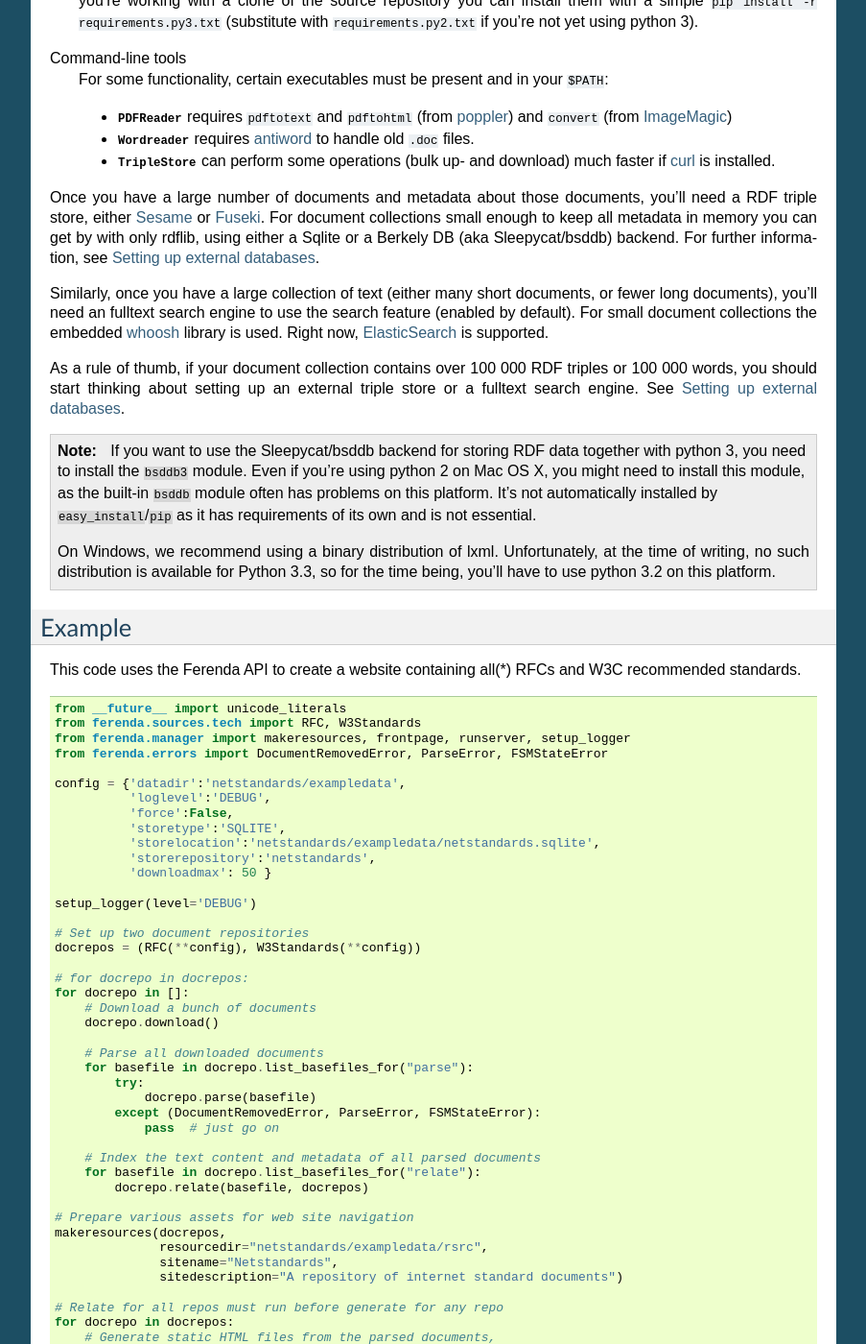
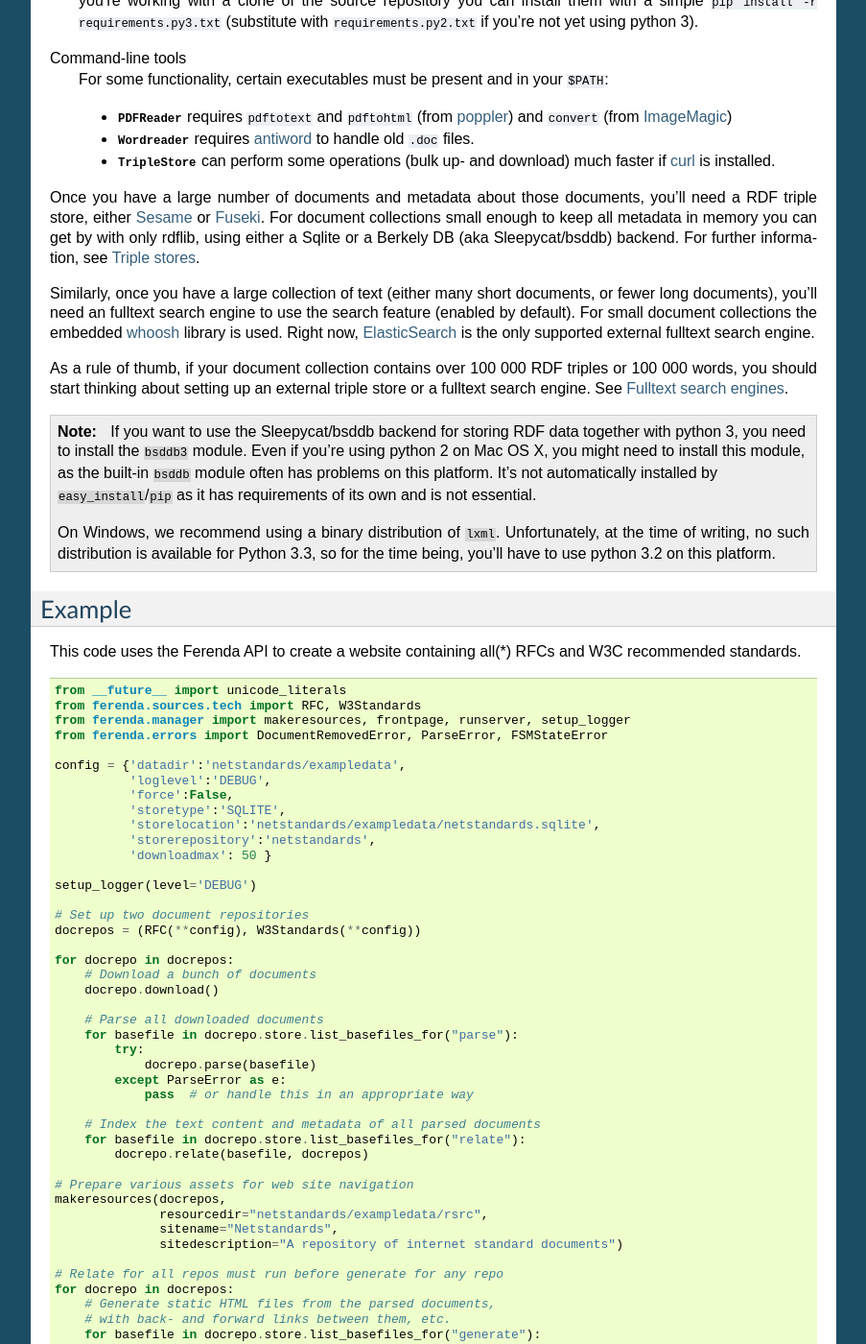
Before and after one commit to staffanm/ferenda, a Sphinx documentation site: the page built from doc/intro.rst, in a window 1280 px wide and 1400 px high, scrolled down 675 px. Shown: the whole window at 96% size, without its empty margins (198-1101 px from the left). Built offline with Sphinx 7.4.7, drawn with Linux system fonts in a browser that asks for light colours.

Commit message:
misc py26 bugs + doc updates

```diff
--- a/README.rst
+++ b/README.rst
@@ -4,7 +4,7 @@ helps with downloading documents, parsing them to add explicit
 semantic structure and RDF-based metadata, finding relationships
 between documents, and publishing the results.
 
-.. image:: https://travis-ci.org/staffanm/ferenda.png
+.. image:: https://travis-ci.org/staffanm/ferenda.png?branch=master
     :target: http://travis-ci.org/staffanm/ferenda/
 
 .. image:: https://coveralls.io/repos/staffanm/ferenda/badge.png?branch=master
--- a/doc/intro-example.py
+++ b/doc/intro-example.py
@@ -16,20 +16,19 @@ setup_logger(level='DEBUG')
 # Set up two document repositories
 docrepos = (RFC(**config), W3Standards(**config))
 
-# for docrepo in docrepos:
-for docrepo in []:
+for docrepo in docrepos:
     # Download a bunch of documents
     docrepo.download()
 
     # Parse all downloaded documents
-    for basefile in docrepo.list_basefiles_for("parse"):
+    for basefile in docrepo.store.list_basefiles_for("parse"):
         try:
             docrepo.parse(basefile)
-        except (DocumentRemovedError, ParseError, FSMStateError):
-            pass  # just go on
+        except ParseError as e:
+            pass  # or handle this in an appropriate way
 
     # Index the text content and metadata of all parsed documents
-    for basefile in docrepo.list_basefiles_for("relate"):
+    for basefile in docrepo.store.list_basefiles_for("relate"):
         docrepo.relate(basefile, docrepos)
 
 # Prepare various assets for web site navigation
@@ -42,7 +41,7 @@ makeresources(docrepos,
 for docrepo in docrepos:
     # Generate static HTML files from the parsed documents,
     # with back- and forward links between them, etc.
-    for basefile in docrepo.list_basefiles_for("generate"):
+    for basefile in docrepo.store.list_basefiles_for("generate"):
         docrepo.generate(basefile)
 
     # Generate a table of contents of all available documents
--- a/doc/intro.rst
+++ b/doc/intro.rst
@@ -66,20 +66,20 @@ documents, you'll need a RDF triple store, either `Sesame
 document collections small enough to keep all metadata in memory you
 can get by with only rdflib, using either a Sqlite or a Berkely DB
 (aka Sleepycat/bsddb) backend. For further information, see
-:doc:`external-dbs`.
+:ref:`external-triplestore`.
 
 Similarly, once you have a large collection of text (either many short
 documents, or fewer long documents), you'll need an fulltext search
 engine to use the search feature (enabled by default). For small
 document collections the embedded `whoosh
 <https://bitbucket.org/mchaput/whoosh/wiki/Home>`_ library is
-used. Right now, `ElasticSearch <http://www.elasticsearch.org/>`_ is
-supported.
+used. Right now, `ElasticSearch <http://www.elasticsearch.org/>`_ is the only
+supported external fulltext search engine.
 
 As a rule of thumb, if your document collection contains over 100 000
 RDF triples or 100 000 words, you should start thinking about setting
 up an external triple store or a fulltext search engine. See
-:doc:`external-dbs`.
+:ref:`external-fulltext`.
 
 .. note::
 
@@ -92,7 +92,7 @@ up an external triple store or a fulltext search engine. See
    not essential.
 
    On Windows, we recommend using a binary distribution
-   of lxml. Unfortunately, at the time of writing, no such
+   of ``lxml``. Unfortunately, at the time of writing, no such
    distribution is available for Python 3.3, so for the time
    being, you'll have to use python 3.2 on this platform.
 
```
Also changed, not shown: CHANGELOG.md (+66 -1 lines), 6 other files.
